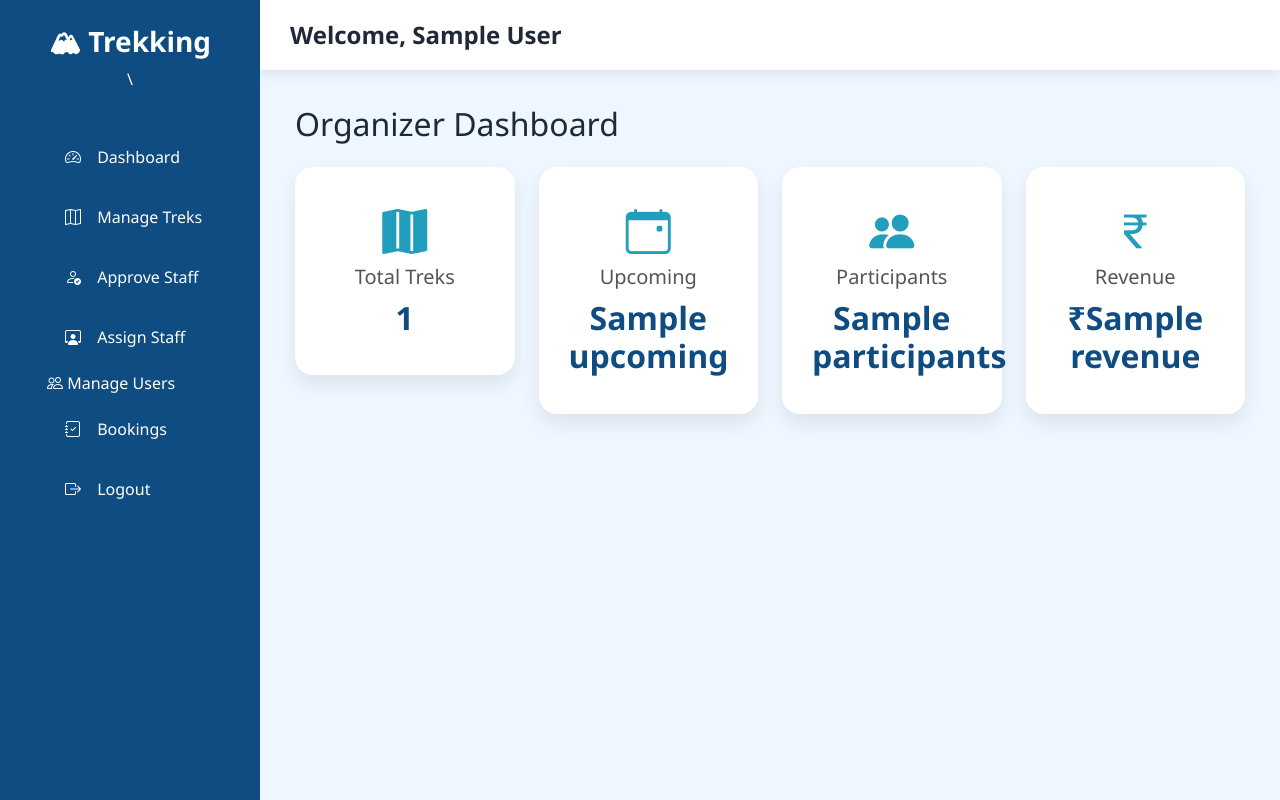
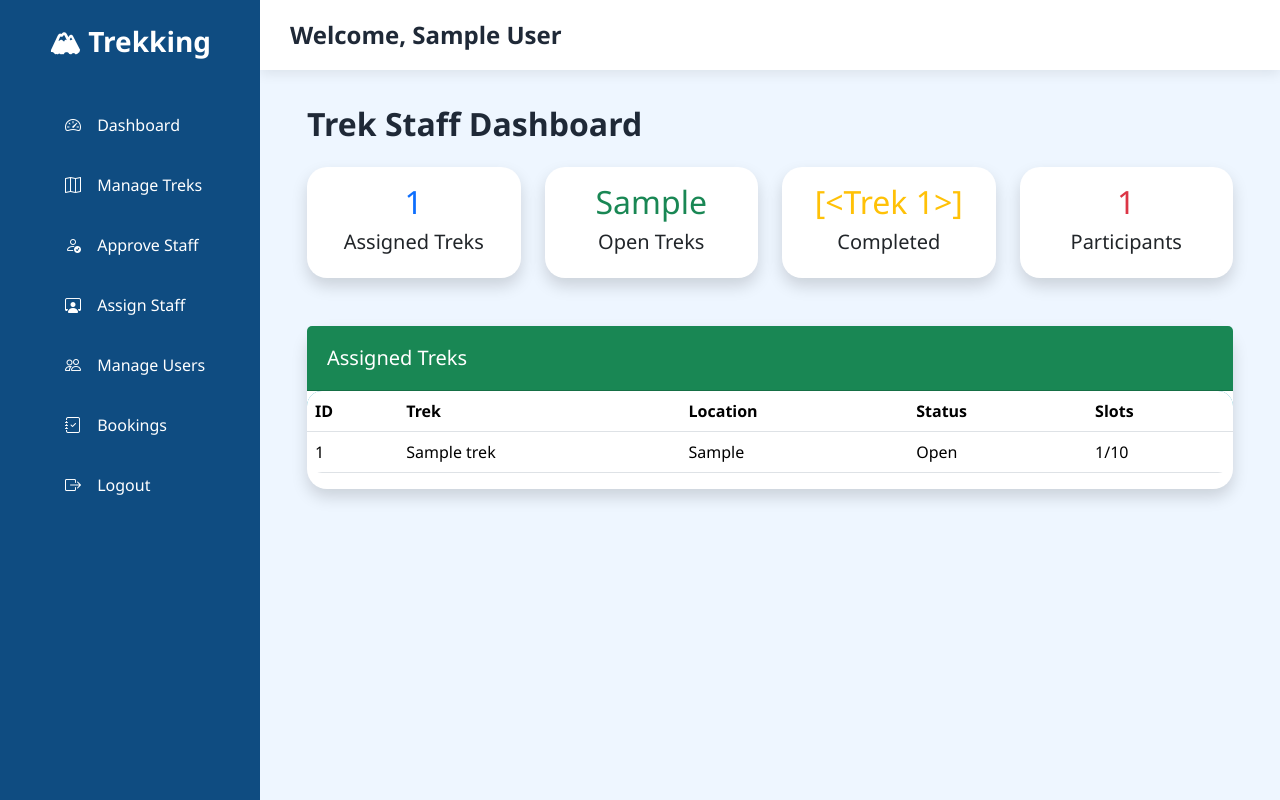
Before and after one commit to Pranav-Sharma-Code/Trekking-Management-App, a Flask app: template templates/Trek_staff/dashboard.html in a window 1280 px wide. Run offline with Flask 3, Linux system fonts and the light colour scheme; the visitor is signed in with stand-in values (Sample User, id 1); tables that the repository leaves empty hold one stand-in row (values such as "Sample post"); the template is opened without the code that fills it: values that come from a table or form of the project are taken from there, most other values are stand-ins (such as "Sample title", 1, 10 or a date in 2020); parts of the project's set-up code (start-up, migrations or seed data) failed here and were passed over.

Commit message:
progress

```diff
--- a/models/trek.py
+++ b/models/trek.py
@@ -1,8 +1,10 @@
 from datetime import datetime
 from . import db
 
+
 class Trek(db.Model):
     __tablename__ = "trek"
+
     id = db.Column(db.Integer, primary_key=True)
     title = db.Column(db.String(100), nullable=False)
     image = db.Column(db.String(255))
@@ -22,4 +24,3 @@ class Trek(db.Model):
     status = db.Column(db.String(20), default="Open")
     created_at = db.Column(db.DateTime, default=datetime.utcnow)
     bookings = db.relationship("Booking", backref="trek", lazy=True)
-    Trek_staff = db.relationship("User", foreign_keys=[Trek_staff_id], backref="assigned_treks")
--- a/templates/Trek_staff/dashboard.html
+++ b/templates/Trek_staff/dashboard.html
@@ -1,52 +1,85 @@
 {% extends "layouts/dashboard_base.html" %}
 
 {% block title %}
-Organizer Dashboard
+Staff Dashboard
 {% endblock %}
 
 {% block content %}
 
-<h2 class="mb-4">
+<div class="container-fluid">
+    <h2 class="fw-bold mb-4">Trek Staff Dashboard</h2>
 
-Organizer Dashboard
-
-</h2>
-
-<div class="row">
-    <div class="col-md-3">
-
-        <div class="dashboard-card">
-            <i class="bi bi-map-fill"></i>
-            <h5>Total Treks</h5>
-            <h2>{{ total_treks }}</h2>
+    <div class="row g-4">
+        <div class="col-md-3">
+            <div class="card shadow border-0">
+                <div class="card-body text-center">
+                    <h2 class="text-primary">{{ total_treks }}</h2>
+                    <h5>Assigned Treks</h5>
+                </div>
+            </div>
         </div>
 
-    </div>
+        <div class="col-md-3">
+            <div class="card shadow border-0">
+                <div class="card-body text-center">
+                    <h2 class="text-success">{{ open_treks }}</h2>
+                    <h5>Open Treks</h5>
+                </div>
+            </div>
+        </div>
 
-    <div class="col-md-3">
-        <div class="dashboard-card">
-            <i class="bi bi-calendar-event"></i>
-            <h5>Upcoming</h5>
-            <h2>{{ upcoming }}</h2>
+        <div class="col-md-3">
+            <div class="card shadow border-0">
+                <div class="card-body text-center">
+                    <h2 class="text-warning">{{ completed_treks }}</h2>
+                    <h5>Completed</h5>
+                </div>
+            </div>
+        </div>
+
+        <div class="col-md-3">
+            <div class="card shadow border-0">
+                <div class="card-body text-center">
+                    <h2 class="text-danger">{{ total_participants }}</h2>
+                    <h5>Participants</h5>
+                </div>
+            </div>
         </div>
     </div>
 
-    <div class="col-md-3">
-        <div class="dashboard-card">
-            <i class="bi bi-people-fill"></i>
-            <h5>Participants</h5>
-            <h2>{{ participants }}</h2>
+    <div class="card shadow border-0 mt-5">
+        <div class="card-header bg-success text-white">
+            <h5 class="mb-0">Assigned Treks</h5>
+        </div>
+
+        <div class="table-responsive">
+            <table class="table table-hover">
+                <thead>
+                    <tr>
+                        <th>ID</th>
+                        <th>Trek</th>
+                        <th>Location</th>
+                        <th>Status</th>
+                        <th>Slots</th>
+                    </tr>
+                </thead>
+                <tbody>
+
+                {% for trek in treks %}
+                    <tr>
+                        <td>{{ trek.id }}</td>
+                        <td>{{ trek.title }}</td>
+                        <td>{{ trek.location }}</td>
+                        <td>{{ trek.status }}</td>
+                        <td>
+                            {{ trek.available_slots }}/{{ trek.capacity }}
+                        </td>
+                    </tr>
+                {% endfor %}
+                </tbody>
+            </table>
         </div>
     </div>
-
-    <div class="col-md-3">
-        <div class="dashboard-card">
-            <i class="bi bi-currency-rupee"></i>
-            <h5>Revenue</h5>
-            <h2>₹{{ revenue }}</h2>
-        </div>
-    </div>
-
 </div>
 
 {% endblock %}
--- a/templates/layouts/dashboard_base.html
+++ b/templates/layouts/dashboard_base.html
@@ -33,7 +33,7 @@
         <aside class="sidebar">
 
             <div class="logo">
-                <h3>🏔 Trekking</h3>\
+                <h3>🏔 Trekking</h3>
             </div>
 
             <ul>
@@ -69,9 +69,10 @@
                     </a>
                 </li>
 
-                <li <a href="{{ url_for('admin.manage_users') }}">
-                    <i class="bi bi-people"></i>
-                    Manage Users
+                <li>
+                    <a href="{{ url_for('admin.manage_users') }}">
+                        <i class="bi bi-people"></i>
+                        Manage Users
                     </a>
                 </li>
 
```
Also changed, not shown: models/booking.py (+5 -3 lines), models/user.py (+7 -5 lines), routes/Trek_staff.py (+37 -3 lines), routes/auth.py (+5 -7 lines), routes/participant.py (+11 -8 lines), templates/Trek_staff/my_treks.html (added, +88 -0 lines), templates/Trek_staff/update_trek.html (added, +77 -0 lines).
